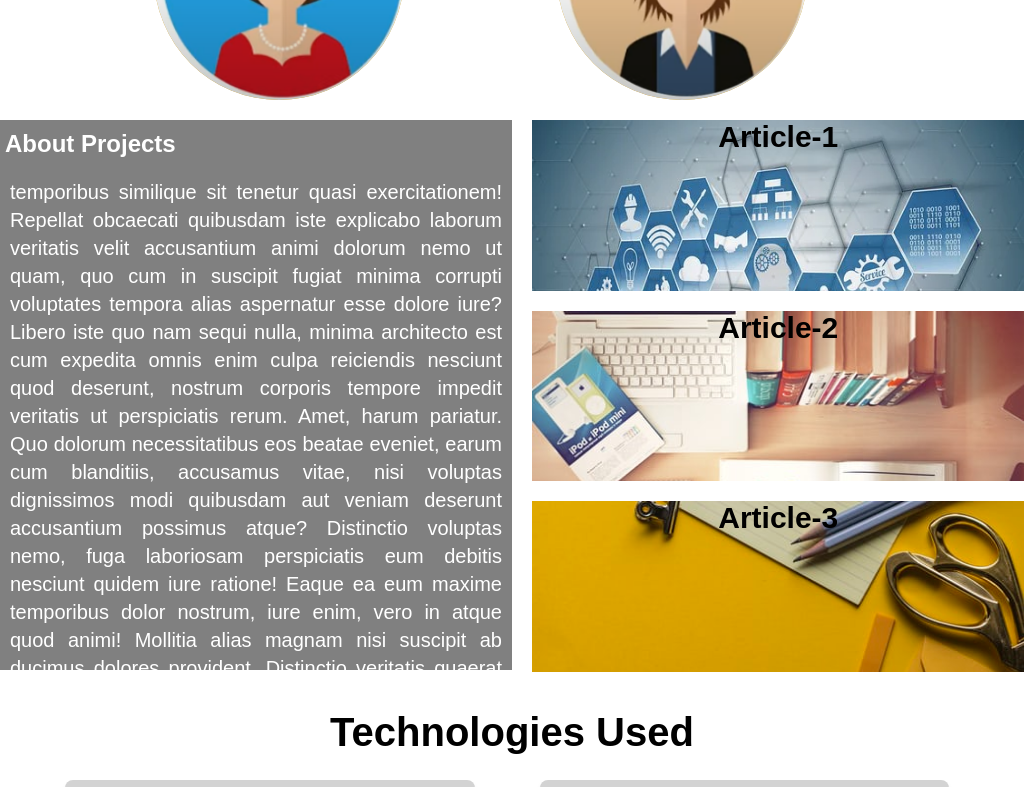
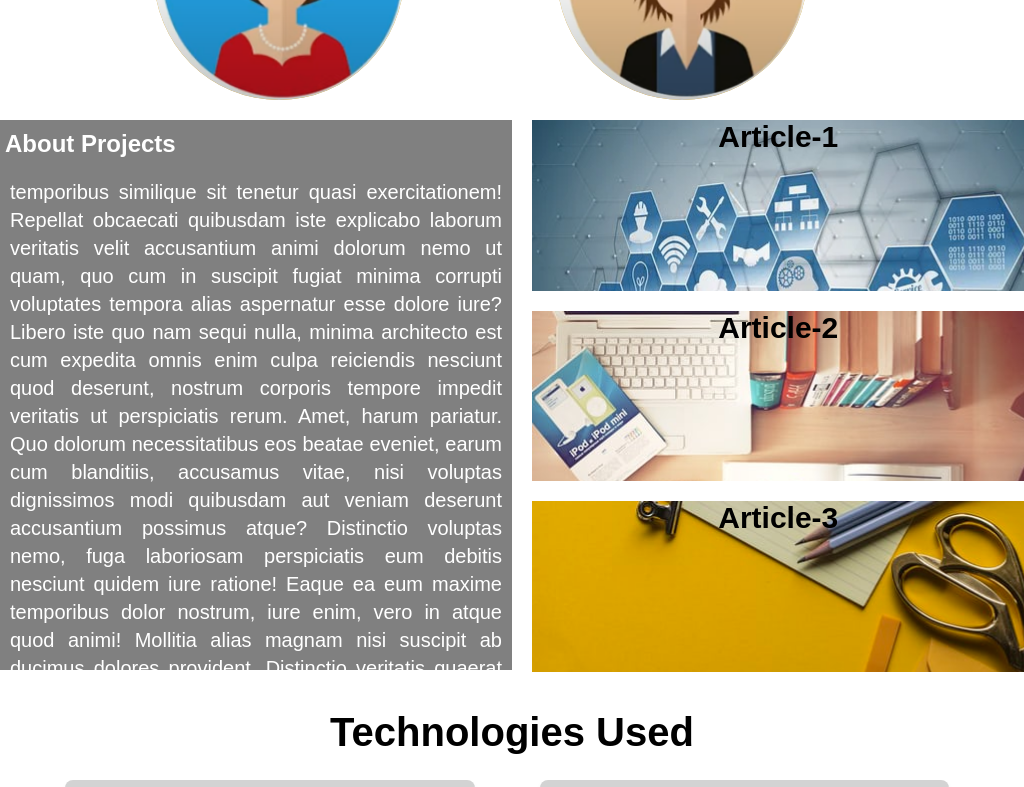
Before and after one commit to Satish-191500728/Full-Stack-Practical-9, a plain HTML site: page index.html in a window 1024 px wide. Shown: the part 1300-2087 px from the top of the page. Drawn offline with Linux system fonts and the light colour scheme.

Commit message:
Update index.css

```diff
--- a/index.css
+++ b/index.css
@@ -150,24 +150,6 @@ html {
     font-family: Arial, Helvetica, sans-serif;
     color: black;
     overflow: hidden;
-}
-
-#p1 {
-    background-image: url(../img/practical8/p1.jpg);
-    background-size: cover;
-    background-repeat: no-repeat;
-}
-
-#p2 {
-    background-image: url(../img/practical8/p2.jpeg);
-    background-size: cover;
-    background-repeat: no-repeat;
-}
-
-#p3 {
-    background-image: url(../img/practical8/p3.jpg);
-    background-size: cover;
-    background-repeat: no-repeat;
 }
 
 #grid-container {
@@ -364,21 +346,6 @@ h1 {
         font-family: Arial, Helvetica, sans-serif;
         color: black;
         overflow: hidden;
-    }
-    #p1 {
-        background-image: url(../img/practical8/p1.jpg);
-        background-size: cover;
-        background-repeat: no-repeat;
-    }
-    #p2 {
-        background-image: url(../img/practical8/p2.jpg);
-        background-size: cover;
-        background-repeat: no-repeat;
-    }
-    #p3 {
-        background-image: url(../img/practical8/p3.jpg);
-        background-size: cover;
-        background-repeat: no-repeat;
     }
     #grid-container {
         width: 100%;
@@ -778,6 +745,5 @@ h1 {
         justify-content: center;
         align-items: center;
         font-size: 30px;
-        /* margin-right: 3%; */
     }
 }
```
